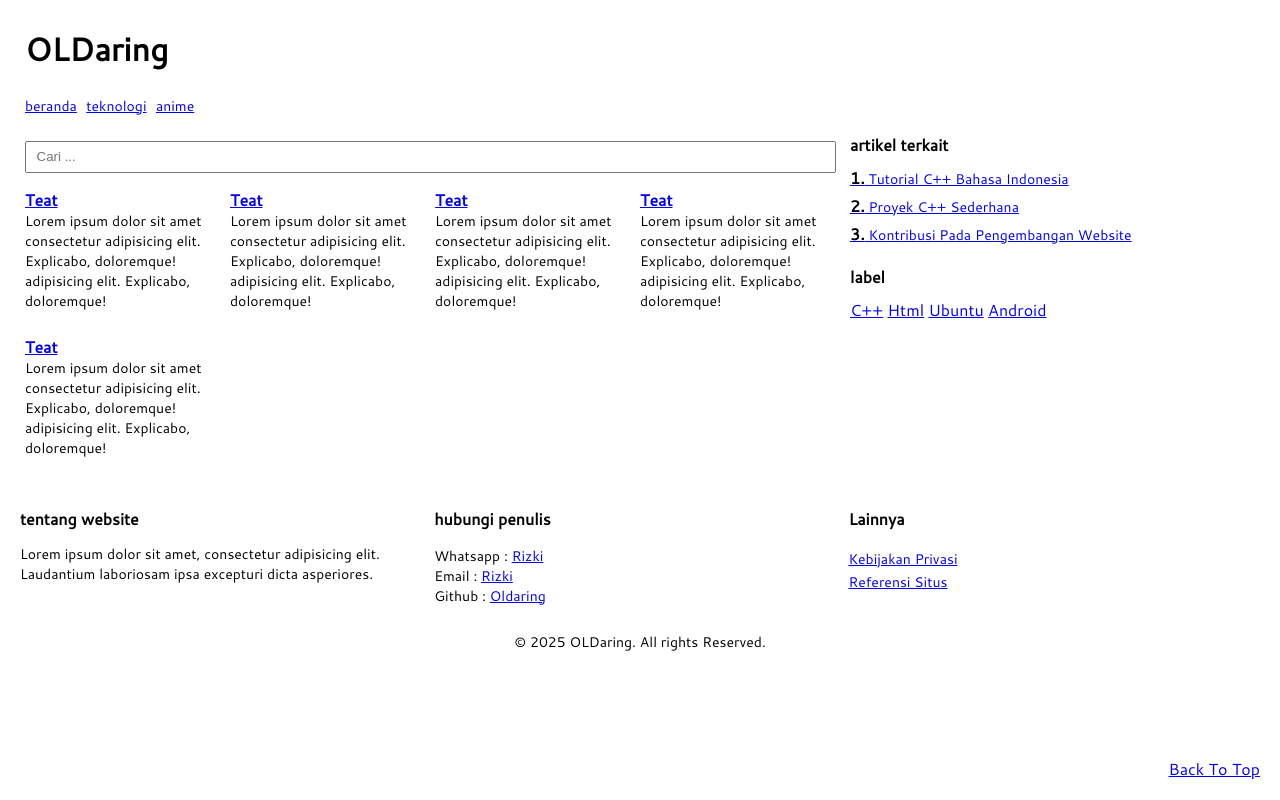
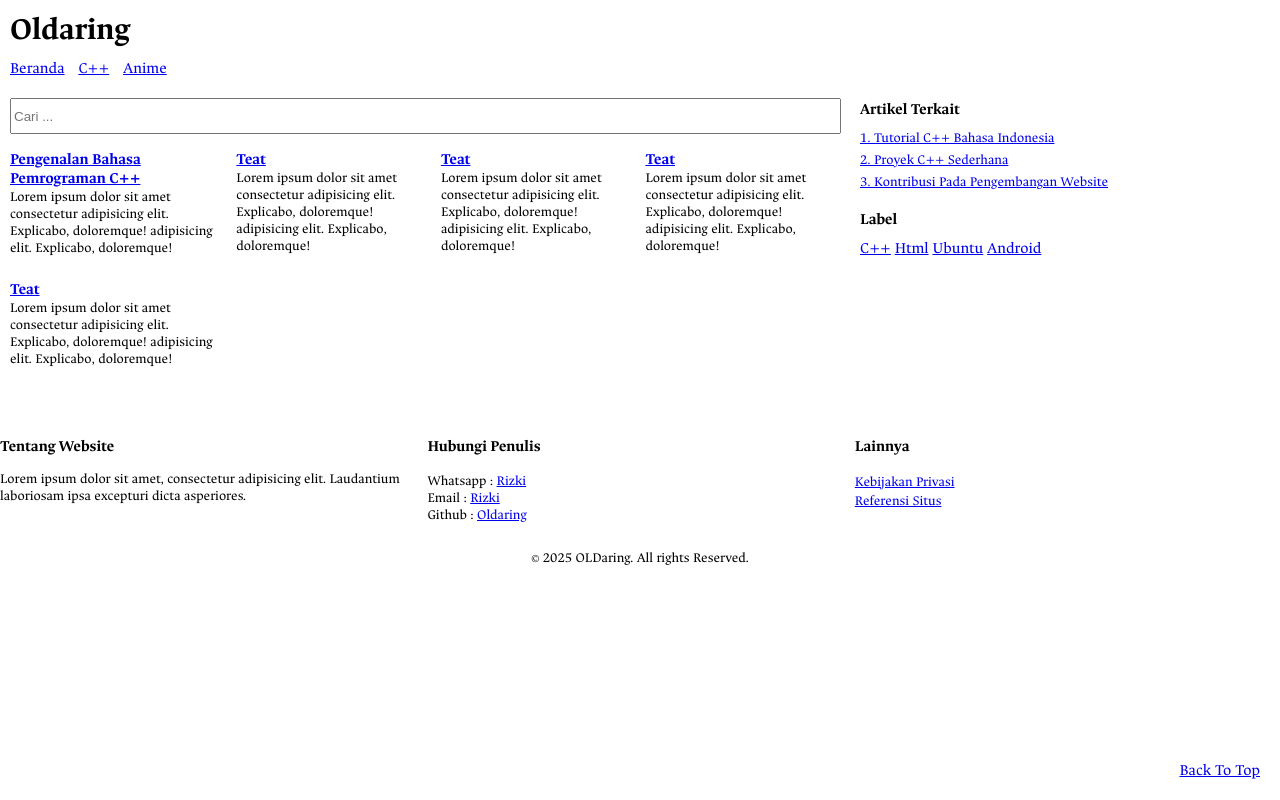
Before and after one commit to gapdaring/gapdaring.github.io, a plain HTML site: page index.html in a window 1280 px wide. Drawn offline with Linux system fonts and the light colour scheme.

Commit message:
Add files via upload

```diff
--- a/index.html
+++ b/index.html
@@ -3,24 +3,26 @@
 <head>
     <meta charset="UTF-8">
     <meta name="viewport" content="width=device-width, initial-scale=1.0">
-    <!-- judul website atas -->
+    <!-- titie website -->
     <title>OLDaring</title>
-    <!-- link untuk logo website -->
+
+    <!-- icon website -->
     <link rel="shortcut icon" href="/asset/img/logo.svg" type="image/x-icon">
-    <!-- link untuk css utama -->
+
+    <!-- link css external main -->
     <link rel="stylesheet" href="/layout/style/main.css">
 </head>
 <body>
     <header class="header">
-        <div class="header_content">
-            <!-- judul halaman website-->
-            <h1 class="header_title" id="header_title">OLDaring</h1>
+        <div class="headerContent">
+            <!-- header content title -->
+            <h1 class="headerContentTitle" id="headerContentTitle">oldaring</h1>
 
-            <!-- menu halaman utama website-->
-            <div class="header_menu">
-                <a href="/index.html" class="header_menu_items">beranda</a>
-                <a href="/asset/pages/berita.html" class="header_menu_items">teknologi</a>
-                <a href="/asset/pages/tutorial.html" class="header_menu_items">anime</a>
+            <!-- header content menu -->
+            <div class="headerContentMenu">
+                <a href="/index.html" class="headerContentMenuItem">beranda</a>
+                <a href="/pages/c++.html" class="headerContentMenuItem">c++</a>
+                <a href="/pages/tutorial.html" class="headerContentMenuItem">anime</a>
             </div>
         </div>
     </header>
@@ -35,7 +37,9 @@
                     <!-- daftar halaman utama -->
                     <ul class="content_list" id="contentList">
                         <li class="content_list_items">
-                            <a href="/asset/content/test.html" class="link_list_items">Teat</a>
+                            <a href="/asset/content/test.html" class="link_list_items">
+                                pengenalan bahasa pemrograman C++
+                            </a>
                             <p class="preview_list_items">
                                 Lorem ipsum dolor sit amet consectetur
                                 adipisicing elit. Explicabo, doloremque!
@@ -84,9 +88,9 @@
                     <!-- daftar halaman populer -->
                     <ul class="content_populer_list">
                         <h2 class="populer_list_title">artikel terkait</h2>
-                        <li class="populer_list_items"><a href="#"><strong>1.</strong> tutorial c++ bahasa indonesia</a></li>
-                        <li class="populer_list_items"><a href="#"><strong>2.</strong> proyek c++ sederhana</a></li>
-                        <li class="populer_list_items"><a href="#"><strong>3.</strong> kontribusi pada pengembangan website</a></li>
+                        <li class="populer_list_items"><a href="#">1. tutorial c++ bahasa indonesia</a></li>
+                        <li class="populer_list_items"><a href="#">2. proyek c++ sederhana</a></li>
+                        <li class="populer_list_items"><a href="#">3. kontribusi pada pengembangan website</a></li>
                     </ul>
                 </div>
                 <!-- Daftar Label Halaman -->
--- a/layout/style/main.css
+++ b/layout/style/main.css
@@ -1,54 +1,63 @@
 @font-face {
     font-family: defaultFont;
-    src: url(/asset/font/Cantarell.ttf);
+    src: url(/asset/font/AncizarSerif.ttf)
 }
 
-html {
+html, body {
+    font-family: defaultFont;
     scroll-behavior: smooth;
+    padding: 0;
+    margin: 0;
 }
 
-
-body {
-    font-family: defaultFont;
-    margin: auto 20px;
-    padding: 0;
+h1, h2, a {
+    text-transform: capitalize;
 }
 
 /* Header */
 .header {
-    padding: 5px;
-    margin-bottom: 10px;
+    padding: 10px;
 }
 
-.header_title {
+.headerContentTitle {
     font-size: 32px;
+    margin: 0 0 10px 0;
 }
 
-.header_menu_items {
-    font-size: 14px ;
-    margin: 0 5px 0 0;
+.headerContentMenuItem {
+    font-size: 16px;
+    text-transform: capitalize;
+    margin-right: 10px;
+}
+
+.headerEventImages {
+    width: 100%;
+    height: auto;
+}
+
+.headerEventItem {
+    position: absolute;
+    color: white;
+    top: 10px;
+    right: 10px;
 }
 
 /* Main */
 .main_content {
     display: flex;
     flex-direction: row;
+    gap: 10px;
+    padding: 10px;
 }
 
 .main_post_content {
     width: 100%;
 }
 
-.post_content_search {
-    text-align: center;
-}
-
 .input_search {
-    width: calc(100% - 25px);
-    height: 26px;
+    width: calc(100% - 7px);
+    height: 30px;
     outline: none;
-    margin: 10px 0;
-    padding-left: 10px;
 }
 
 .content_list {
@@ -57,7 +66,6 @@ body {
     height: auto;
     gap: 10px;
     padding: 0;
-    margin: 5px;
 }
 
 .content_list_items {
```
Also changed, not shown: pages/c++.html (added, +110 -0 lines), asset/font/AncizarSerif.ttf (added), asset/img/event.png (added), asset/img/logo.svg, 1 other file.
